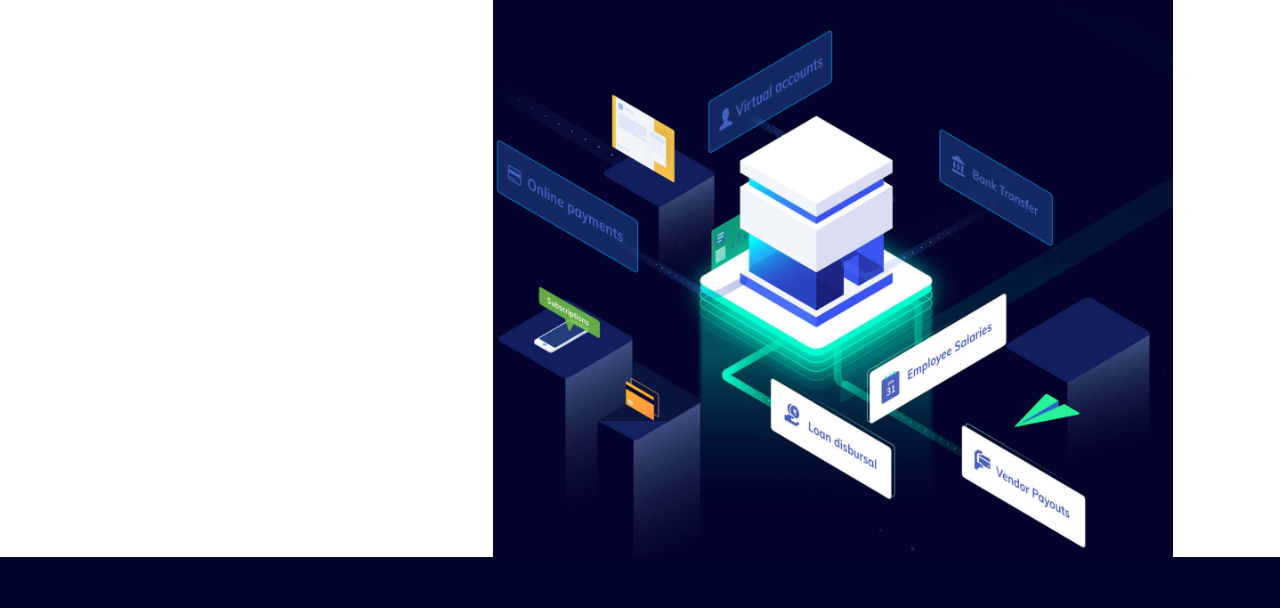
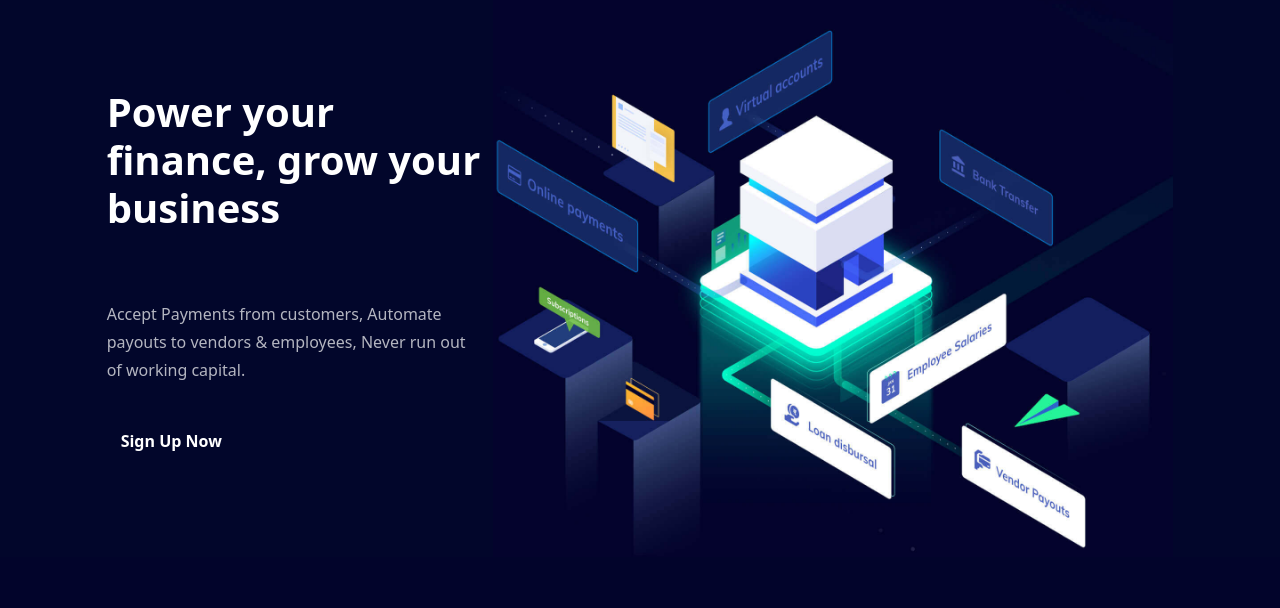
Before and after one commit to Kajal2468/Clone_Razorpay_website, a plain HTML site: page index.html in a window 1280 px wide. Shown: the part 133-741 px from the top of the page. Drawn offline with nearby package versions, Linux system fonts and the light colour scheme.

Commit message:
commited

```diff
--- a/index.html
+++ b/index.html
@@ -10,6 +10,9 @@
     <script src="https://unpkg.com/feather-icons"></script>
 
     <style>
+        .bg{
+            background-color: #02062b;
+        }
 
        .ctasection{
         background-size: 100% 100%;
@@ -150,7 +153,7 @@
         </div>
     </nav>
     <!--herosection-->
-    <section class="relative bg-deepBlue ">
+    <section class="relative bg-deepBlue bg ">
       <!--left part right part-->  <div class=" max-w-[1080px] flex mx-auto w-10/12  flex-col lg:flex-row  justify-between items-center gap-3 ">
         <div class="space-y-8">
             <!--left part-->
```
